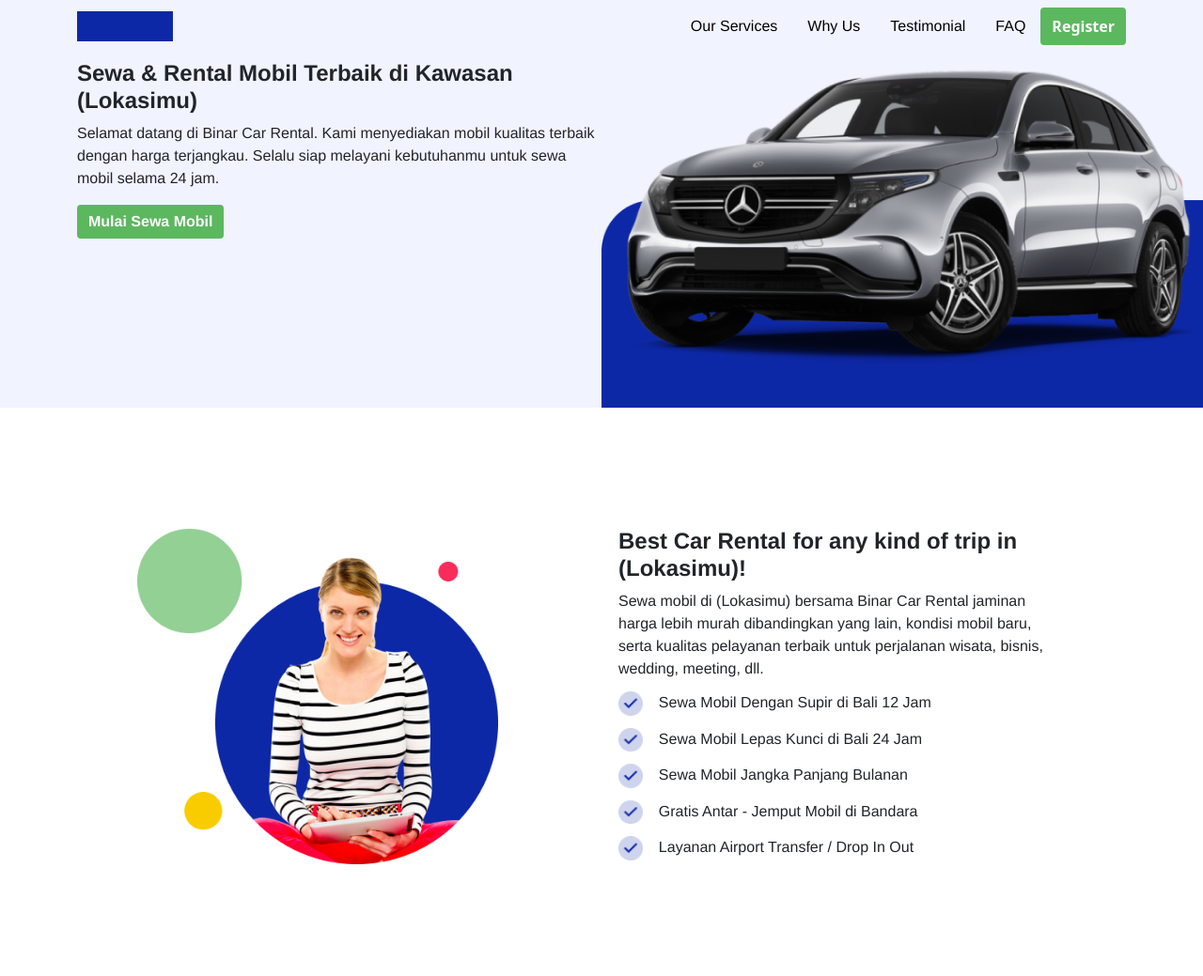
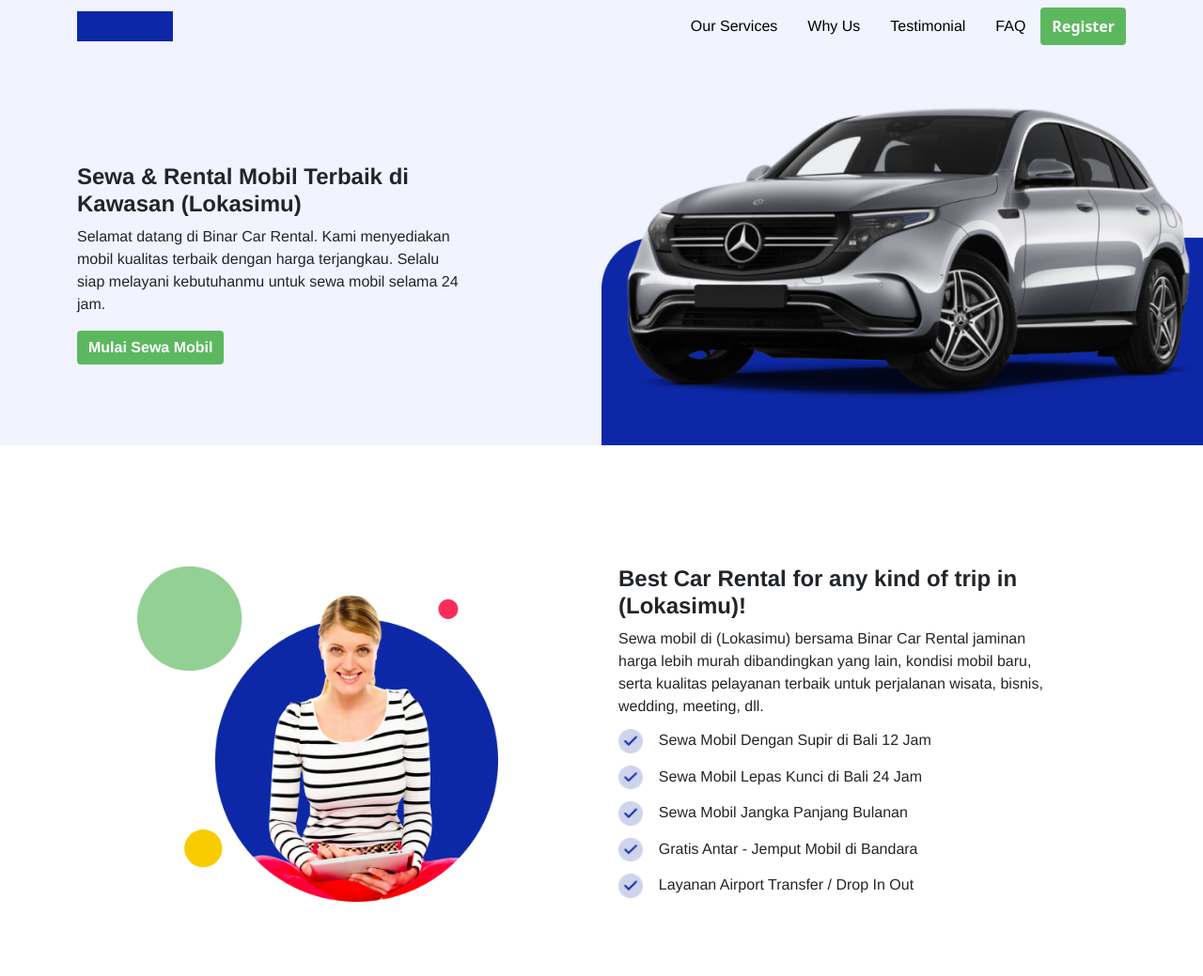
Before and after one commit to dimsdputra/Binar-Challenge-01, a plain HTML site: page index.html in a window 1280 px wide. Shown: the top 1039 px of the page at 94% size. Drawn offline with nearby package versions, Linux system fonts and the light colour scheme.

Commit message:
revisi header

```diff
--- a/asset/style.css
+++ b/asset/style.css
@@ -5,7 +5,7 @@
 }
 body {
   font-family: Arial, Helvetica, sans-serif;
-  max-width: 1320px;
+  max-width: 1980px;
 }
 
 .container-a {
@@ -32,6 +32,8 @@ nav ul li .active {
 }
 .cover {
   display: flex;
+  justify-content: center;
+  align-items: center;
 }
 .cover-text {
   width: 100%;
--- a/index.html
+++ b/index.html
@@ -9,6 +9,7 @@
 
     <!-- Bootsrap 5 -->
     <link href="https://cdn.jsdelivr.net/npm/bootstrap@5.0.2/dist/css/bootstrap.min.css" rel="stylesheet" integrity="sha384-EVSTQN3/azprG1Anm3QDgpJLIm9Nao0Yz1ztcQTwFspd3yD65VohhpuuCOmLASjC" crossorigin="anonymous">
+
     <!-- Swiper -->
     <link rel="stylesheet" href="https://unpkg.com/swiper/swiper-bundle.min.css"/>
 
@@ -18,7 +19,7 @@
 </head>
 <body>
     <header>
-        <nav class="navbar navbar-expand-lg navbar-light mb-2">
+        <nav class="navbar navbar-expand-lg navbar-light mb-5">
             <div class="container">
                 <div class="logo d-flex align-items-center"></div>
                 <button class="navbar-toggler collapsed" type="button" data-bs-toggle="collapse" data-bs-target="#navbarSupportedContent"
@@ -42,8 +43,8 @@
 
         <section class="cover container">
             <div class="cover-text mb-3">
-                <h1 class="fw-bold fs-4">Sewa & Rental Mobil Terbaik di Kawasan (Lokasimu)</h1>
-                <p class="fw-light fs-6">Selamat datang di Binar Car Rental. Kami menyediakan mobil kualitas terbaik dengan harga terjangkau. Selalu siap melayani kebutuhanmu untuk sewa mobil selama 24 jam.</p>
+                <h1 class="fw-bold fs-4 w-75">Sewa & Rental Mobil Terbaik di Kawasan (Lokasimu)</h1>
+                <p class="fw-light fs-6 w-75">Selamat datang di Binar Car Rental. Kami menyediakan mobil kualitas terbaik dengan harga terjangkau. Selalu siap melayani kebutuhanmu untuk sewa mobil selama 24 jam.</p>
                 <button type="button" class="btn btn-success fw-bold fs-6">Mulai Sewa Mobil</button>
             </div>
             <div class="cover-img">
```
